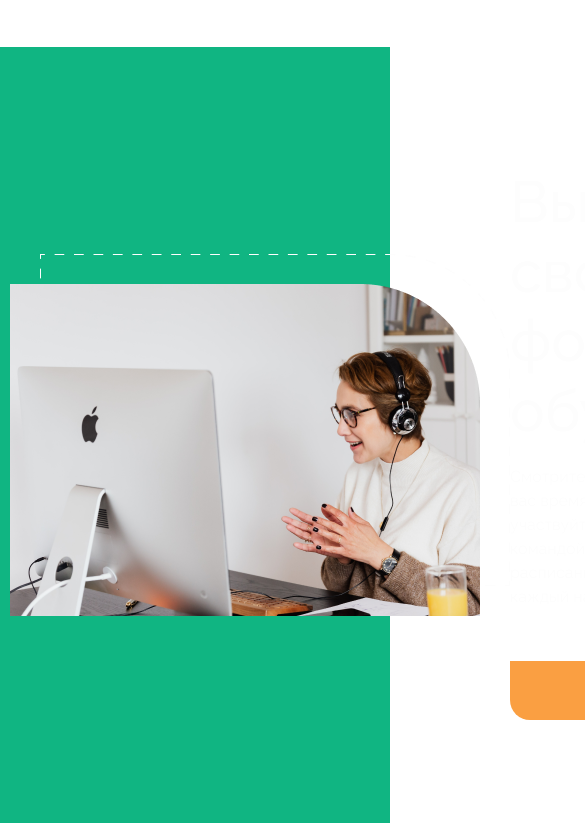
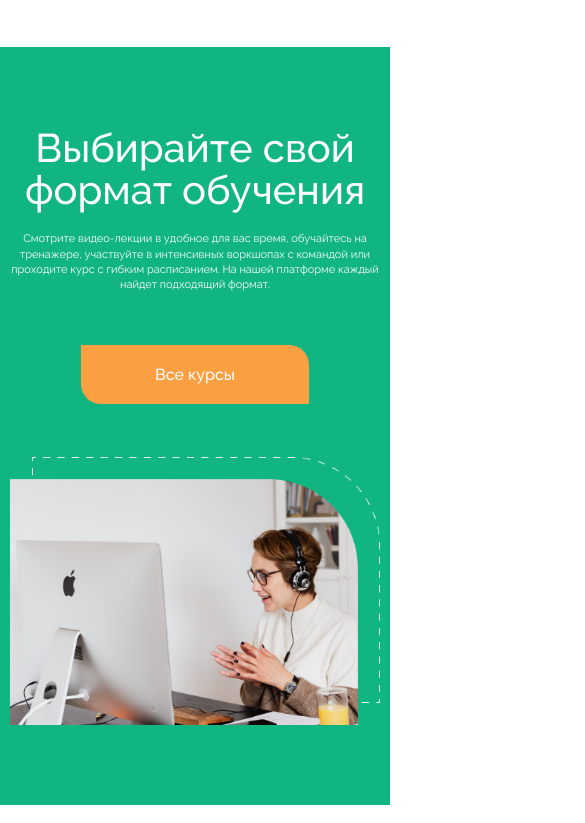
Before and after one commit to Daniil-gavrilooov/ementor, a plain HTML site: page app/index.html in a window 390 px wide. Shown: the part 3311-4134 px from the top of the page, 585 px wide, since content can reach past the window. Drawn offline with Linux system fonts and the light colour scheme.

Commit message:
finish  section (offer)

```diff
--- a/app/scss/_offer.scss
+++ b/app/scss/_offer.scss
@@ -23,4 +23,36 @@
     & .section__btn{
         padding: 20px 74px;
     }
+
+    & img{
+        max-width: 100%;
+        max-height: 100%;
+        object-fit: cover;
+    }
 }
+
+@media (max-width: 1100px) {
+    .offer{
+        padding: 80px 0;
+        text-align: center;
+        &__inner{
+            flex-direction: column-reverse;
+            align-items: center;
+            gap: 70px;
+        }
+    }
+}
+
+@media (max-width: 500px) {
+    .offer{
+        &__title{
+            font-size: 40px;
+            line-height: 105%;
+        }
+
+        &__text{
+            font-size: 11px;
+            line-height: 140%;
+        }
+    }
+}
```
Also changed, not shown: app/css/style.min.css.
